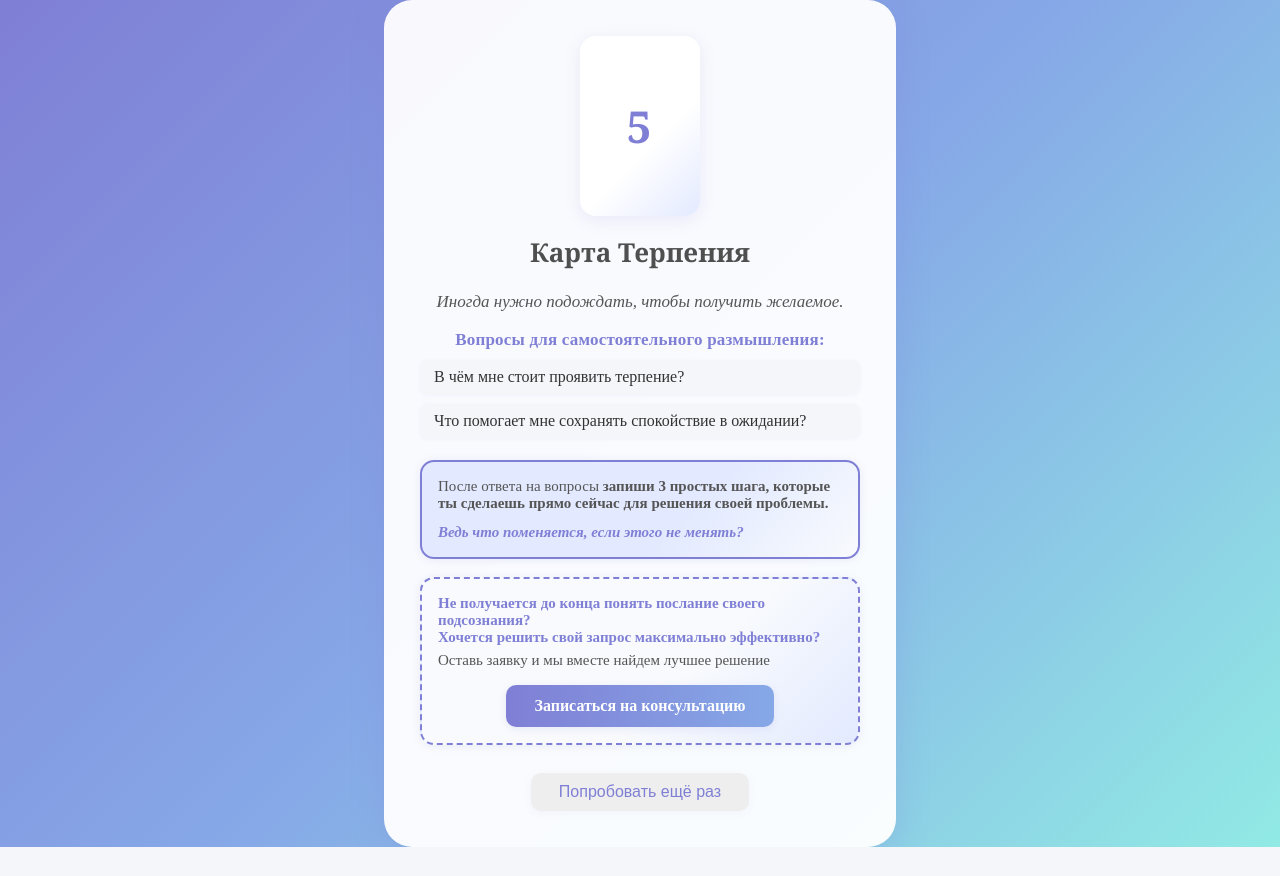
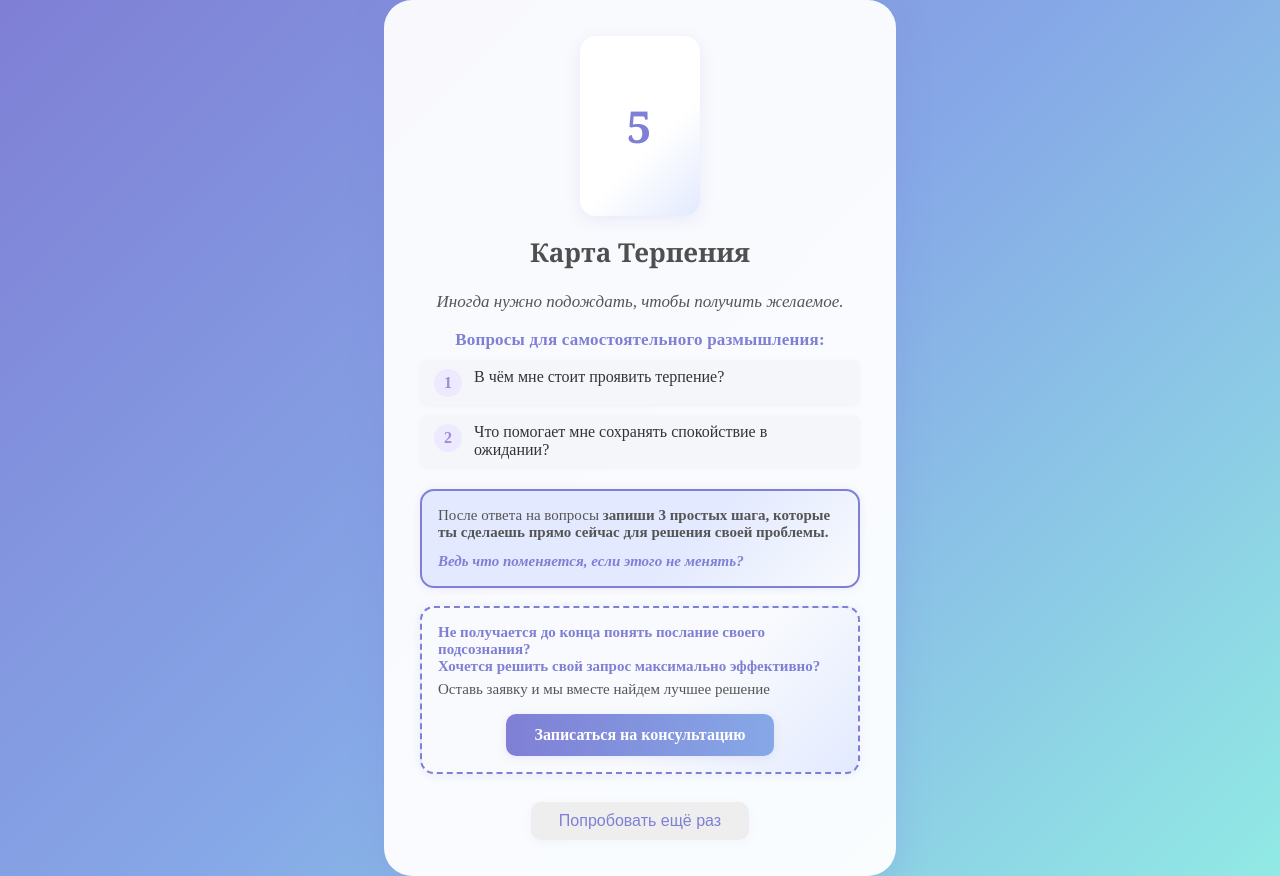
Before and after one commit to lucyavd/karta-dnya, a React (Create React App) app: page / in a window 1280 px wide. Both pictures are taken after typing "5" into the empty fields and a click on the button "Получить карту". Before the commit the page ends 847 px from the top, so only its background shows below. Built offline with nearby package versions, Linux system fonts and the light colour scheme.

Commit message:
Update App.jsx

```diff
--- a/src/App.jsx
+++ b/src/App.jsx
@@ -136,7 +136,23 @@ function App() {
           <div style={{ margin: '18px 0 8px 0', fontWeight: 600, color: '#7F7FD5', fontSize: 17, letterSpacing: 0.2 }}>Вопросы для самостоятельного размышления:</div>
           <ul className="card-questions" style={{ marginTop: 10, textAlign: "left", paddingLeft: 0, listStyle: "none" }}>
             {selectedCard.questions.map((q, i) => (
-              <li key={i} style={{ marginBottom: 10, background: "#f5f6fa", borderRadius: 8, padding: "8px 14px", color: "#333", fontSize: 16, boxShadow: "0 1px 4px #7F7FD511" }}>{q}</li>
+              <li key={i} style={{ display: 'flex', alignItems: 'flex-start', marginBottom: 10, background: "#f5f6fa", borderRadius: 8, padding: "8px 14px", color: "#333", fontSize: 16, boxShadow: "0 1px 4px #7F7FD511" }}>
+                <span style={{
+                  minWidth: 28,
+                  height: 28,
+                  display: 'inline-flex',
+                  alignItems: 'center',
+                  justifyContent: 'center',
+                  borderRadius: '50%',
+                  background: '#edeaff',
+                  color: '#a18cd1',
+                  fontWeight: 700,
+                  fontSize: 16,
+                  marginRight: 12,
+                  marginTop: 1
+                }}>{i + 1}</span>
+                <span>{q}</span>
+              </li>
             ))}
           </ul>
           {/* Первый блок: шаги и мотивация */}
```
